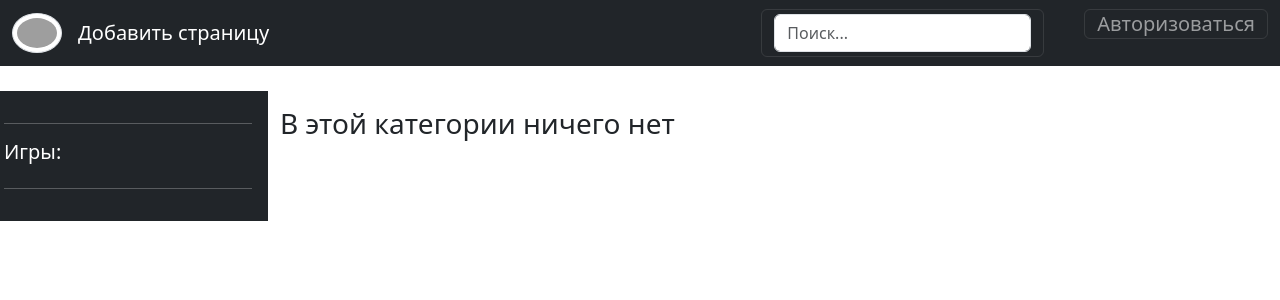
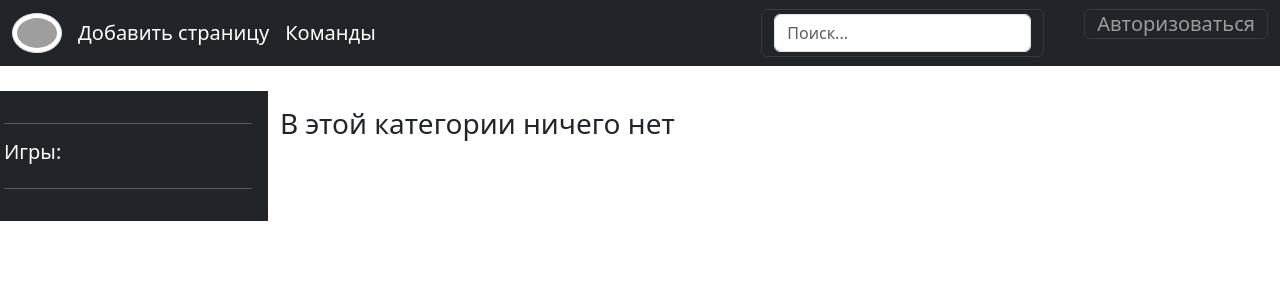
Before and after one commit to JuryReimis/django_paradox_mode_translation, a Django app: page /home/ in a window 1280 px wide. Shown: the top 300 px of the page. Run offline with Django 4.2, Linux system fonts and the light colour scheme; data that the repository does not hold is empty; parts of the project's set-up code (start-up, migrations or seed data) failed here and were passed over; some libraries are stand-ins or nearby versions; grey boxes are pictures that could not be loaded.

Commit message:
Добавлена ссылка на раздел команд

```diff
--- a/django_paradox_mode_translation/translators_hub/templates/translators_hub/nav-bar.html
+++ b/django_paradox_mode_translation/translators_hub/templates/translators_hub/nav-bar.html
@@ -7,6 +7,7 @@
                     class="img-thumbnail rounded-circle"
                     src="{% static 'translators_hub/images/main icon.jpg' %}" alt="Лого сайта"></a>
             <a class="navbar-brand" href="{% url 'translators_hub:add_page' %}">Добавить страницу</a>
+            <a class="navbar-brand" href="{% url 'teams:home' %}">Команды</a>
 
         </div>
     <div class="row">
```
